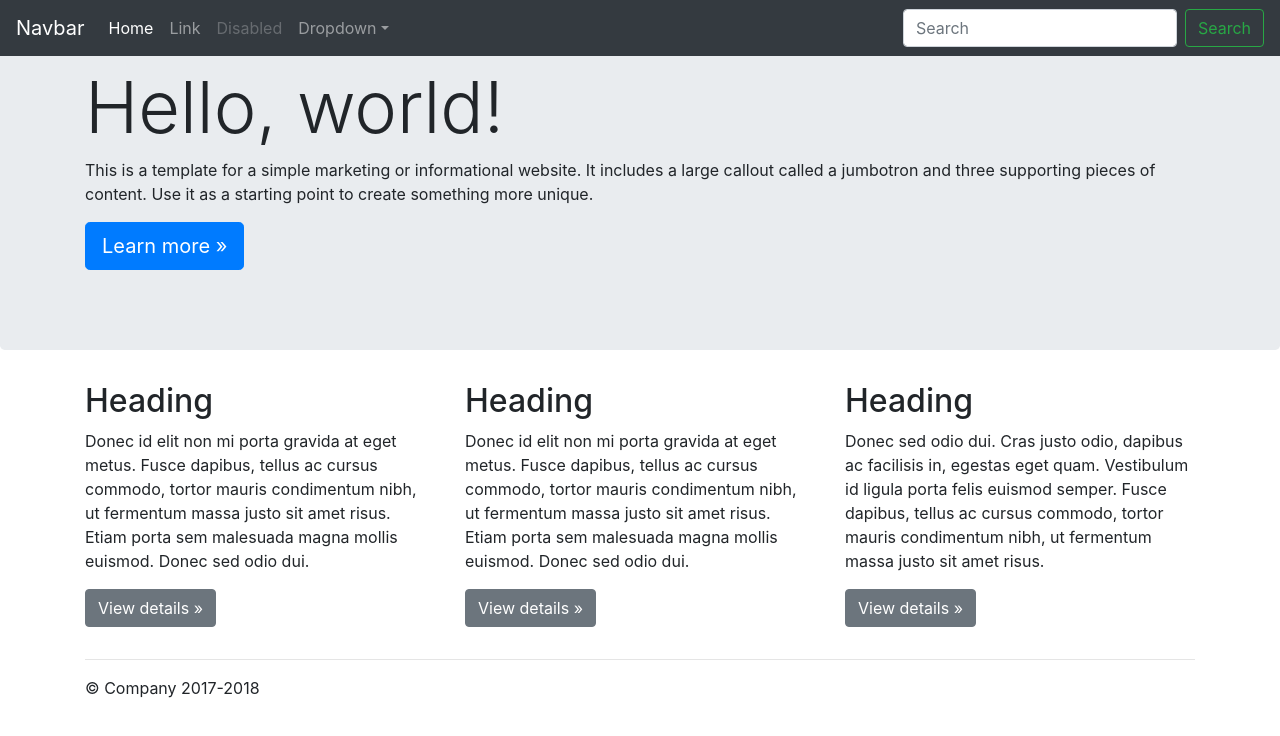
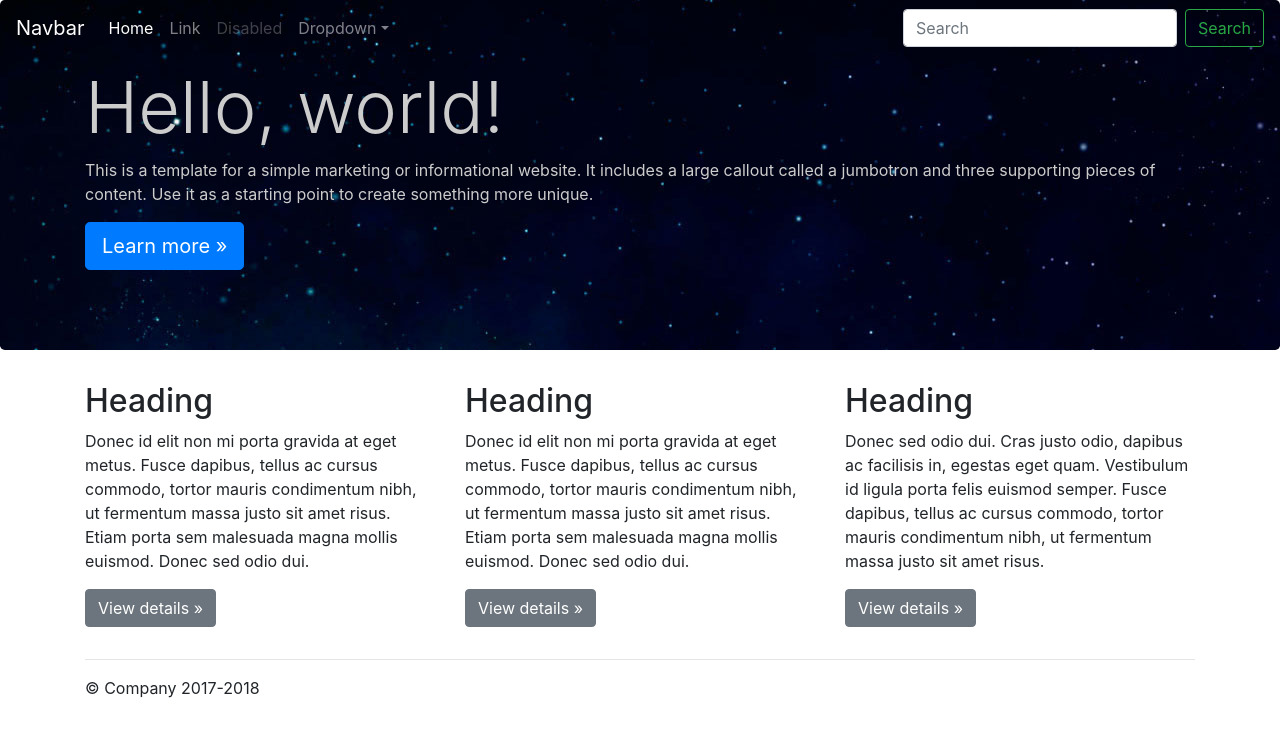
Before and after one commit to bull5150/ngScratchPaper, an Angular app: page / in a window 1280 px wide. Shown: the top 736 px of the page. Built offline with nearby package versions, Linux system fonts and the light colour scheme.

Commit message:
Bootstrap Template

```diff
--- a/src/app/navbar/navbar.component.html
+++ b/src/app/navbar/navbar.component.html
@@ -1,4 +1,4 @@
-<nav class="navbar navbar-expand-md navbar-dark fixed-top bg-dark">
+<nav class="navbar navbar-expand-md navbar-dark fixed-top">
   <a class="navbar-brand" href="#">Navbar</a>
   <button class="navbar-toggler" aria-expanded="false" aria-controls="navbarsExampleDefault" aria-label="Toggle navigation" type="button" data-toggle="collapse" data-target="#navbarsExampleDefault">
     <span class="navbar-toggler-icon"></span>
--- a/src/styles.css
+++ b/src/styles.css
@@ -1,2 +1,7 @@
 /* You can add global styles to this file, and also import other style files */
 @import "~bootstrap/dist/css/bootstrap.css";
+
+.jumbotron {
+    background-image: url("app/media/sitebanner.jpg");
+    color: #ccc;
+}
```
Also changed, not shown: src/app/media/sitebanner.jpg (added).
